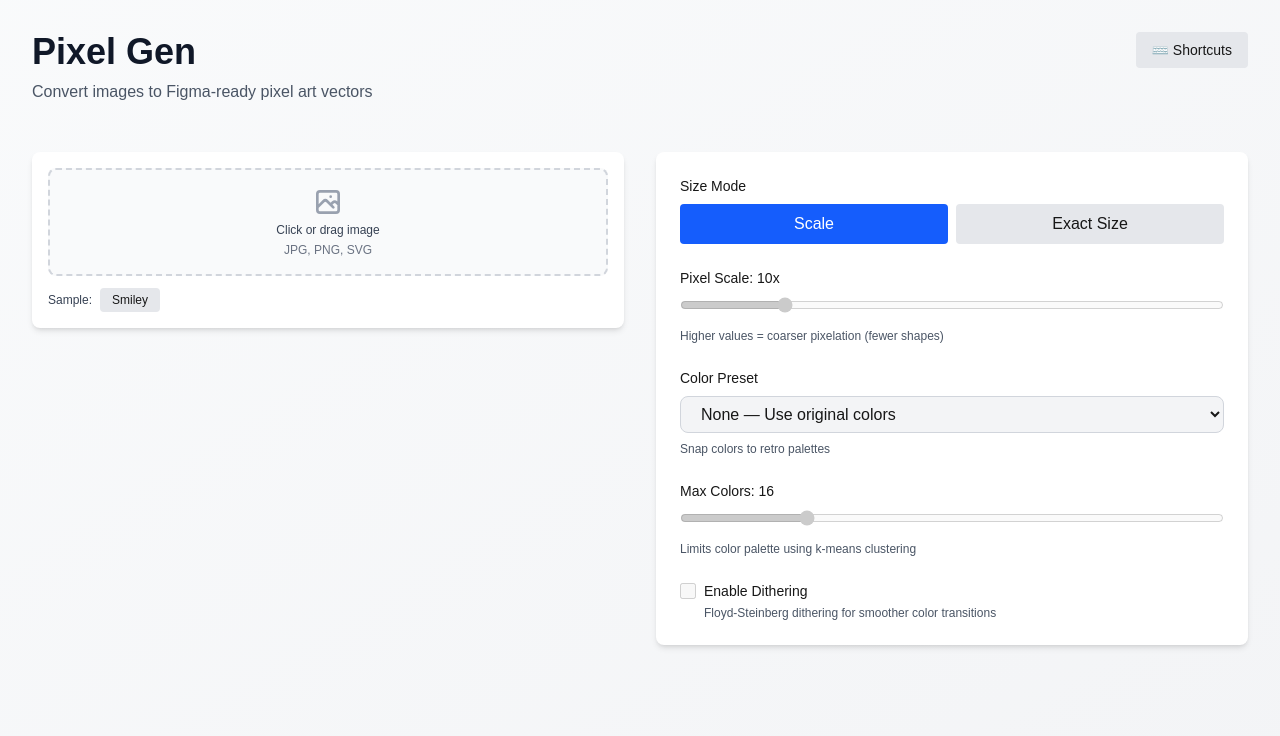
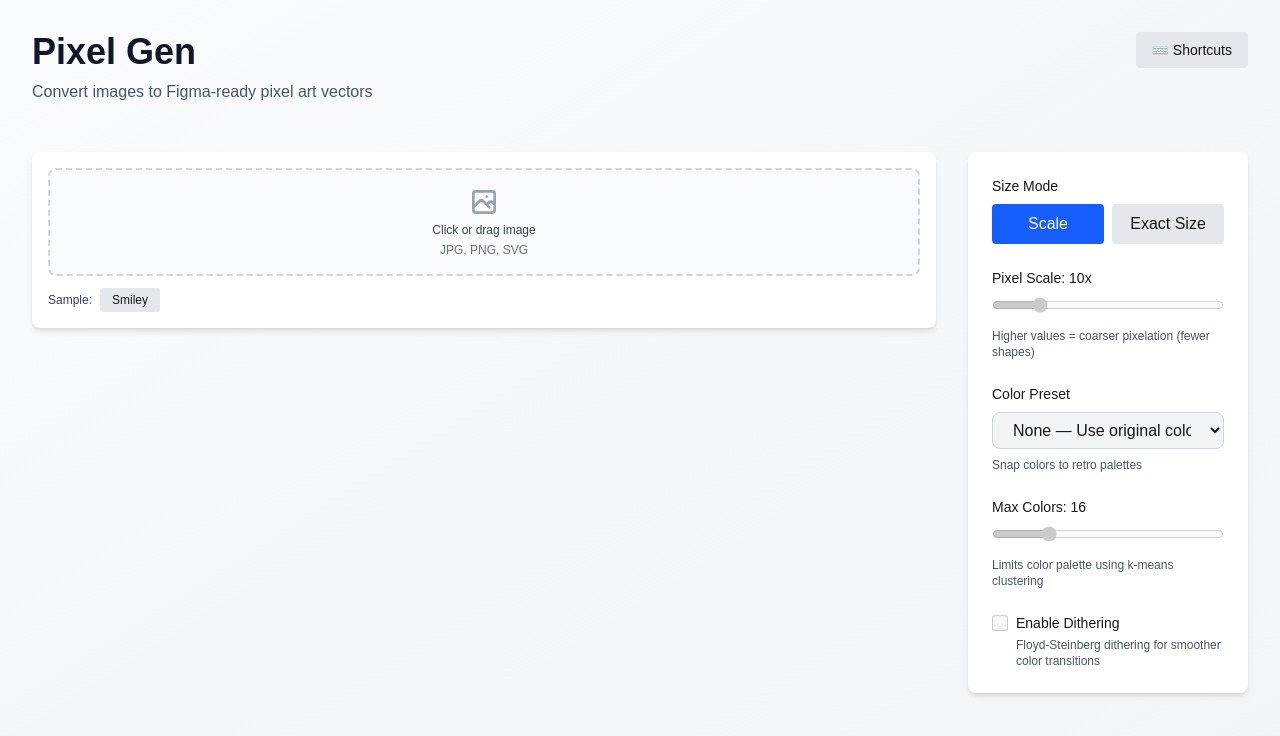
Before and after one commit to mattfwilson/pixel_gen, a Next.js app: page / in a window 1280 px wide. Shown: the top 736 px of the page. Built offline with nearby package versions, Linux system fonts and the light colour scheme.

Commit message:
Adjust column widths: 75% left (preview), 25% right (controls)

```diff
--- a/app/page.tsx
+++ b/app/page.tsx
@@ -252,9 +252,9 @@
           </div>
         </header>
 
-        <div className="grid grid-cols-1 lg:grid-cols-2 gap-8">
-          {/* Left Column: Upload and Preview */}
-          <div className="flex flex-col gap-8">
+        <div className="grid grid-cols-1 lg:grid-cols-4 gap-8">
+          {/* Left Column: Upload and Preview - 75% width */}
+          <div className="lg:col-span-3 flex flex-col gap-8">
             {/* Combined Upload and Preview Container */}
             <div className="bg-white p-4 rounded-lg shadow-md flex flex-col gap-4">
               {/* Upload section - always visible */}
@@ -292,8 +292,8 @@
             )}
           </div>
 
-          {/* Right Column: Controls and Export */}
-          <div className="flex flex-col gap-8">
+          {/* Right Column: Controls and Export - 25% width */}
+          <div className="lg:col-span-1 flex flex-col gap-8">
 
             <div className="bg-white p-6 rounded-lg shadow-md flex flex-col gap-6">
               <div>
```
